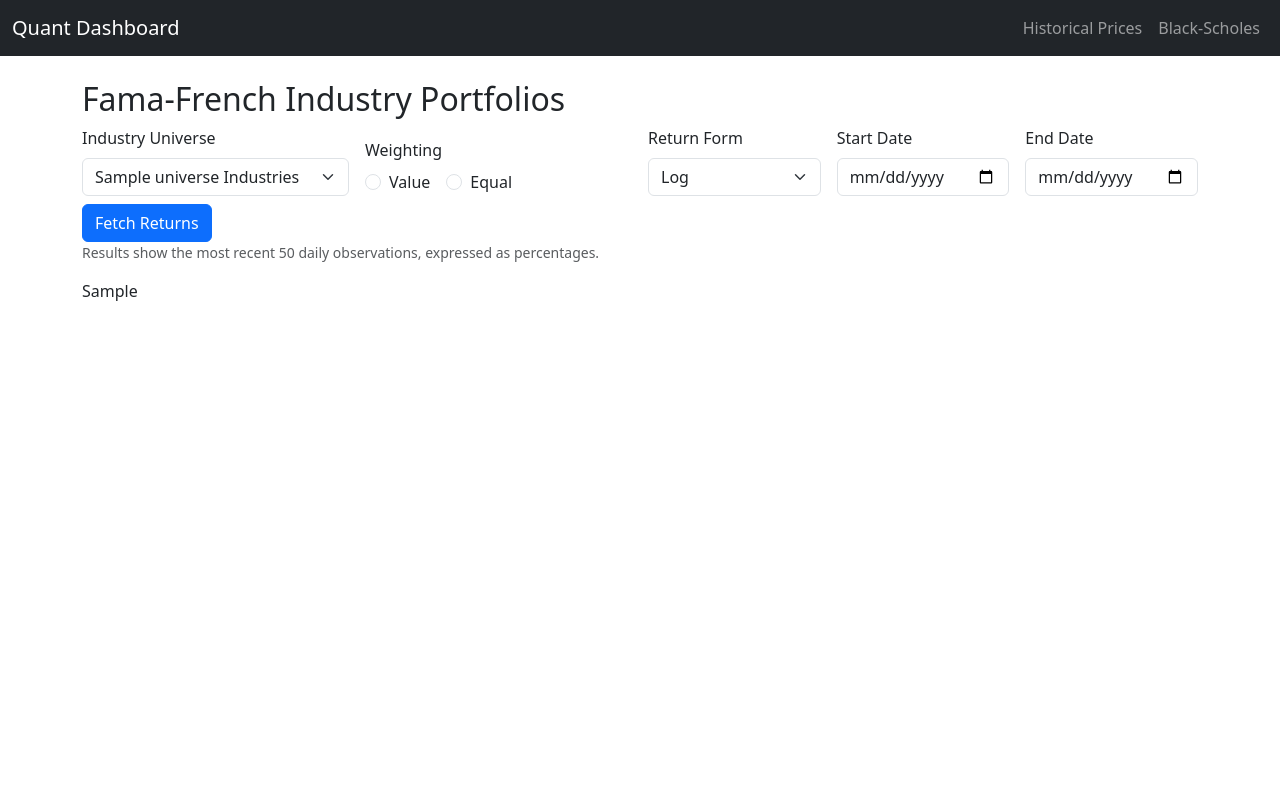
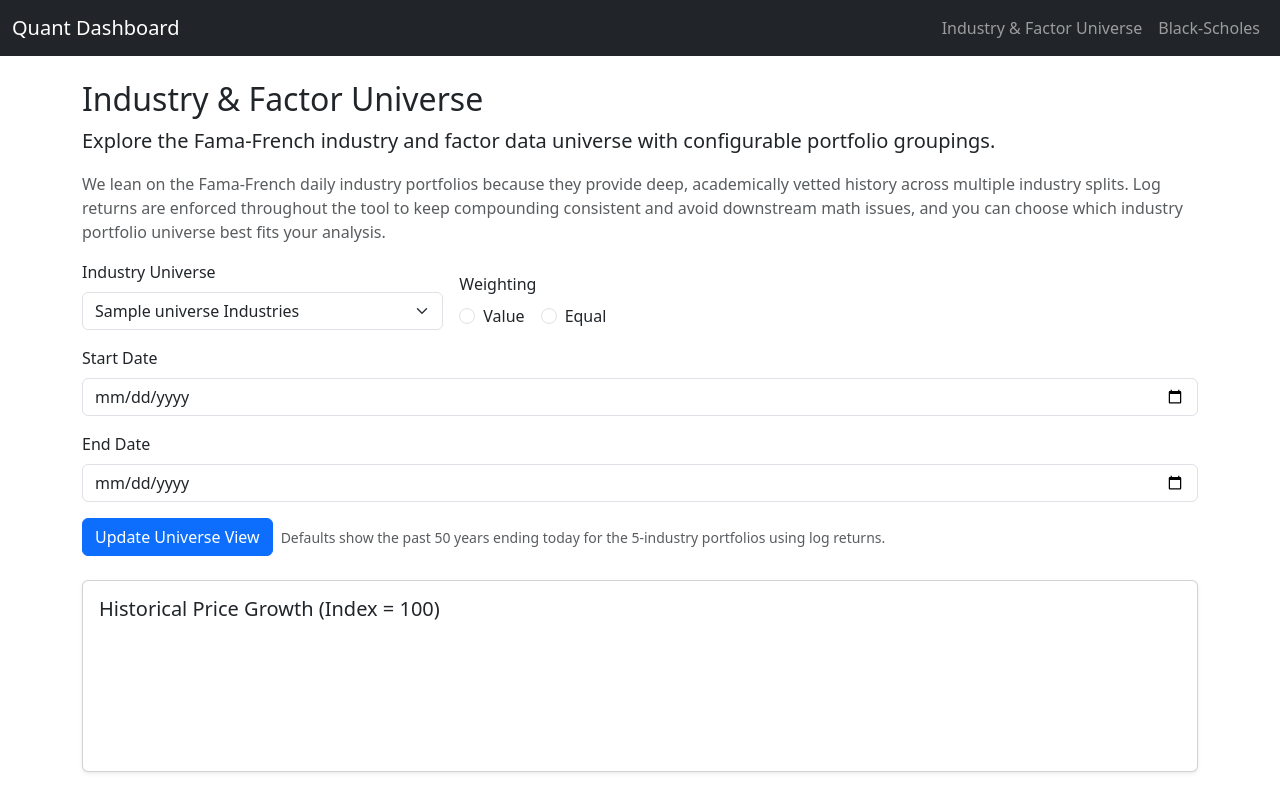
Before and after one commit to Ryanmilgrim/quant_dashboard, a Flask app: template app/templates/historical.html in a window 1280 px wide. Run offline with Flask 3, Linux system fonts and the light colour scheme; the template is opened without the code that fills it: most values are stand-ins (such as "Sample title", 1, 10 or a date in 2020).

Commit message:
Enhance industry universe visualization

```diff
--- a/app/templates/base.html
+++ b/app/templates/base.html
@@ -15,7 +15,7 @@
         <a class="navbar-brand" href="{{ url_for('main.index') }}">Quant Dashboard</a>
         <div>
           <ul class="navbar-nav me-auto mb-2 mb-lg-0">
-            <li class="nav-item"><a class="nav-link" href="{{ url_for('main.historical_prices') }}">Historical Prices</a></li>
+            <li class="nav-item"><a class="nav-link" href="{{ url_for('main.historical_prices') }}">Industry &amp; Factor Universe</a></li>
             <li class="nav-item"><a class="nav-link" href="{{ url_for('main.black_scholes_view') }}">Black-Scholes</a></li>
           </ul>
         </div>
--- a/app/templates/historical.html
+++ b/app/templates/historical.html
@@ -1,9 +1,12 @@
 {% extends 'base.html' %}
 
 {% block content %}
-  <h2>Fama-French Industry Portfolios</h2>
-  <form method="post" class="row gy-2 gx-3 align-items-end mb-3">
-    <div class="col-md-3">
+  <h2>Industry &amp; Factor Universe</h2>
+  <p class="lead">Explore the Fama-French industry and factor data universe with configurable portfolio groupings.</p>
+  <p class="text-muted">We lean on the Fama-French daily industry portfolios because they provide deep, academically vetted history across multiple industry splits. Log returns are enforced throughout the tool to keep compounding consistent and avoid downstream math issues, and you can choose which industry portfolio universe best fits your analysis.</p>
+
+  <form method="post" class="row gy-3 gx-3 align-items-end mb-4">
+    <div class="col-md-4">
       <label class="form-label" for="universe">Industry Universe</label>
       <select class="form-select" id="universe" name="universe">
         {% for u in universes %}
@@ -11,7 +14,7 @@
         {% endfor %}
       </select>
     </div>
-    <div class="col-md-3">
+    <div class="col-md-4">
       <label class="form-label">Weighting</label>
       <div class="d-flex gap-3">
         <div class="form-check">
@@ -24,32 +27,68 @@
         </div>
       </div>
     </div>
-    <div class="col-md-2">
-      <label class="form-label" for="return_form">Return Form</label>
-      <select class="form-select" id="return_form" name="return_form">
-        <option value="log" {% if return_form == 'log' %}selected{% endif %}>Log</option>
-        <option value="simple" {% if return_form == 'simple' %}selected{% endif %}>Simple</option>
-      </select>
-    </div>
-    <div class="col-md-2">
+    <div class="col-12">
       <label class="form-label" for="start_date">Start Date</label>
-      <input class="form-control" id="start_date" name="start_date" type="date">
-    </div>
-    <div class="col-md-2">
-      <label class="form-label" for="end_date">End Date</label>
-      <input class="form-control" id="end_date" name="end_date" type="date">
+      <input class="form-control" id="start_date" name="start_date" type="date" value="{{ start_date_value }}">
     </div>
     <div class="col-12">
-      <button class="btn btn-primary" type="submit">Fetch Returns</button>
-      <p class="text-muted small mb-0">Results show the most recent 50 daily observations, expressed as percentages.</p>
+      <label class="form-label" for="end_date">End Date</label>
+      <input class="form-control" id="end_date" name="end_date" type="date" value="{{ end_date_value }}">
+    </div>
+    <div class="col-12 d-flex flex-column flex-sm-row gap-2 align-items-start align-items-sm-center">
+      <button class="btn btn-primary" type="submit">Update Universe View</button>
+      <p class="text-muted small mb-0">Defaults show the past 50 years ending today for the 5-industry portfolios using log returns.</p>
     </div>
   </form>
 
-  {% if data_table %}
-    <div class="table-responsive">
-      {{ data_table | safe }}
+  {% if chart_data %}
+    <div class="card shadow-sm mb-3">
+      <div class="card-body">
+        <h5 class="card-title">Historical Price Growth (Index = 100)</h5>
+        <canvas id="industryChart" height="120"></canvas>
+      </div>
     </div>
+    <script src="https://cdn.jsdelivr.net/npm/chart.js"></script>
+    <script>
+      const chartData = {{ chart_data | tojson }};
+      const palette = ['#2563eb', '#16a34a', '#ea580c', '#9333ea', '#0f172a', '#e11d48', '#0284c7', '#a855f7'];
+      const datasets = chartData.series.map((series, idx) => ({
+        label: series.label,
+        data: series.data,
+        borderColor: palette[idx % palette.length],
+        backgroundColor: palette[idx % palette.length],
+        borderWidth: 2,
+        pointRadius: 0,
+        tension: 0.2,
+      }));
+
+      new Chart(document.getElementById('industryChart'), {
+        type: 'line',
+        data: {
+          labels: chartData.dates,
+          datasets,
+        },
+        options: {
+          responsive: true,
+          maintainAspectRatio: false,
+          scales: {
+            x: {
+              title: { display: true, text: 'Date' },
+              ticks: { maxTicksLimit: 10 },
+            },
+            y: {
+              title: { display: true, text: 'Index Level' },
+              ticks: { callback: (value) => value.toLocaleString() },
+            },
+          },
+          plugins: {
+            tooltip: { mode: 'index', intersect: false },
+            legend: { position: 'bottom' },
+          },
+        },
+      });
+    </script>
   {% else %}
-    <p class="text-muted">Choose a universe to inspect the industry return series.</p>
+    <p class="text-muted">No chart data available for the selected configuration.</p>
   {% endif %}
 {% endblock %}
```
Also changed, not shown: app/routes.py (+41 -30 lines).
